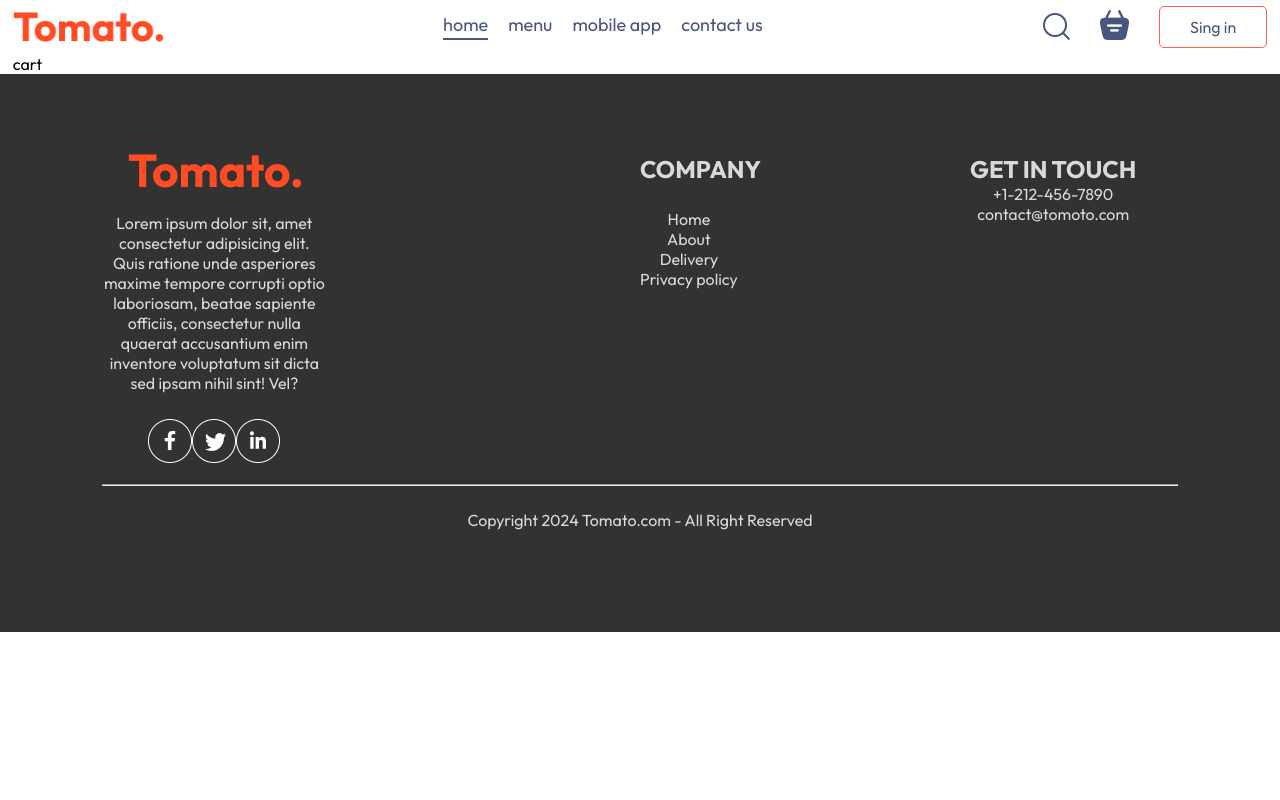
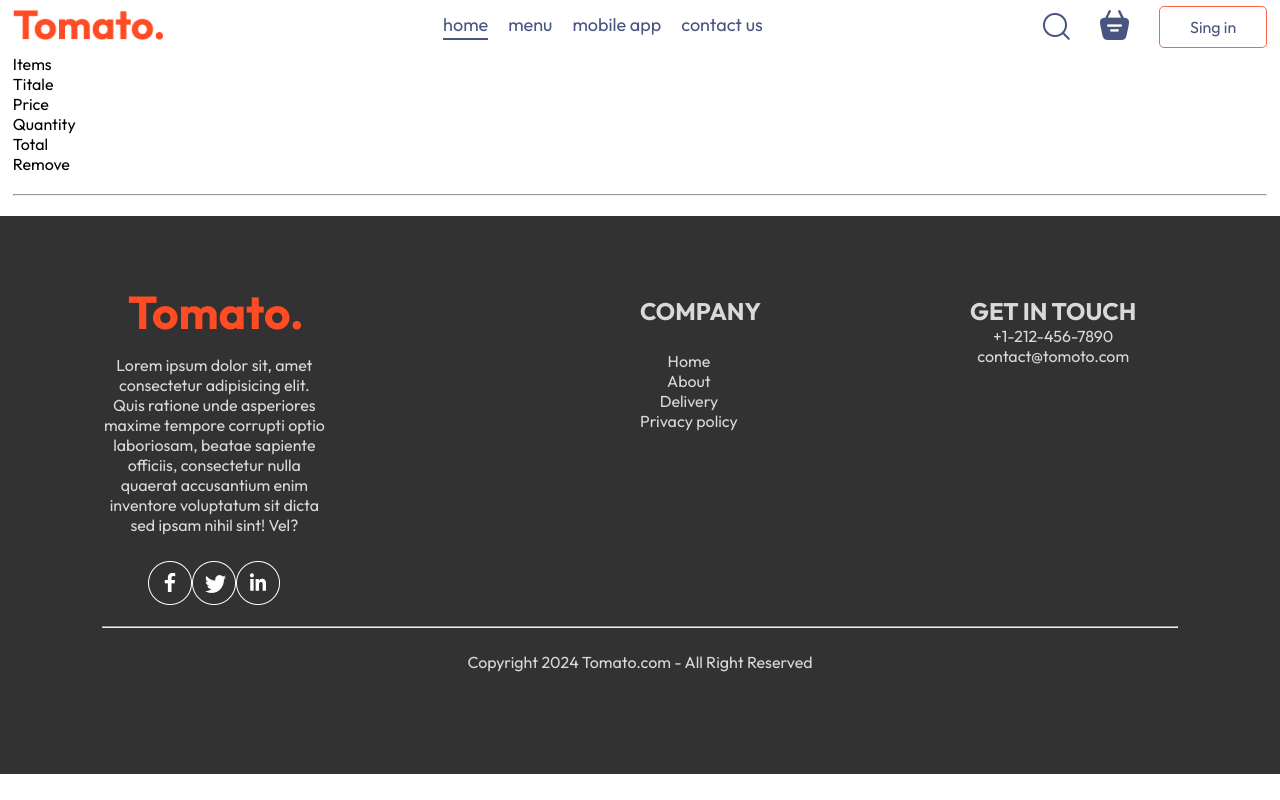
Before and after one commit to mohdshoaibkhan72/FOOD-DEL, a React (Vite) app in the folder front_end/: page /cart in a window 1280 px wide. Built offline with nearby package versions, Linux system fonts and the light colour scheme.

Commit message:
staerted cart item

```diff
--- a/front_end/src/components/Navbar/Navbar.jsx
+++ b/front_end/src/components/Navbar/Navbar.jsx
@@ -1,12 +1,15 @@
 import React, { useState } from "react";
 import { assets } from "../../assets/assets";
 import "./Navbar.css";
+import { Link } from "react-router-dom";
 
 function Navbar({ setShowLogin }) {
   const [menu, setMenu] = useState("home");
   return (
     <div className="navbar">
-      <img src={assets.logo} className="logo"></img>
+      <Link to="/">
+        <img src={assets.logo} className="logo"></img>
+      </Link>
       <ul className="navbar-menu">
         <a
           onClick={() => {
@@ -47,7 +50,9 @@
       <div className="navbar-right">
         <img src={assets.search_icon} alt="serch icons" />
         <div className="navbar-serch-icon">
-          <img src={assets.basket_icon} alt="" />
+          <Link to="/cart">
+            <img src={assets.basket_icon} alt="" />
+          </Link>
           <div className="dot"></div>
         </div>
         <button
--- a/front_end/src/pages/Cart/Cart.jsx
+++ b/front_end/src/pages/Cart/Cart.jsx
@@ -1,7 +1,34 @@
-import React from "react";
+import React, { useContext } from "react";
 import "./Cart.css";
+import { StoreContext } from "../../context/StoreContext";
 const Cart = () => {
-  return <div>cart</div>;
+  const { cartItems, food_list, removeFromCart } = useContext(StoreContext);
+  return (
+    <div className="cart">
+      <div className="cart-item">
+        <div className="cart-item-tittle">
+          <p>Items </p>
+          <p>Titale</p>
+          <p>Price</p>
+          <p>Quantity</p>
+          <p>Total</p>
+          <p>Remove</p>
+        </div>
+        <br />
+        <hr />
+        <br />
+        {food_list.map((item, index) => {
+          if (cartItems[item._id] > 0) {
+            return (
+              <div className="cart-item-tittle cart-items-item">
+                <p>{item.name}</p>
+                <p>{item.price}</p>
+              </div>
+            );
+          }
+        })}
+      </div>
+    </div>
+  );
 };
-
 export default Cart;
```
